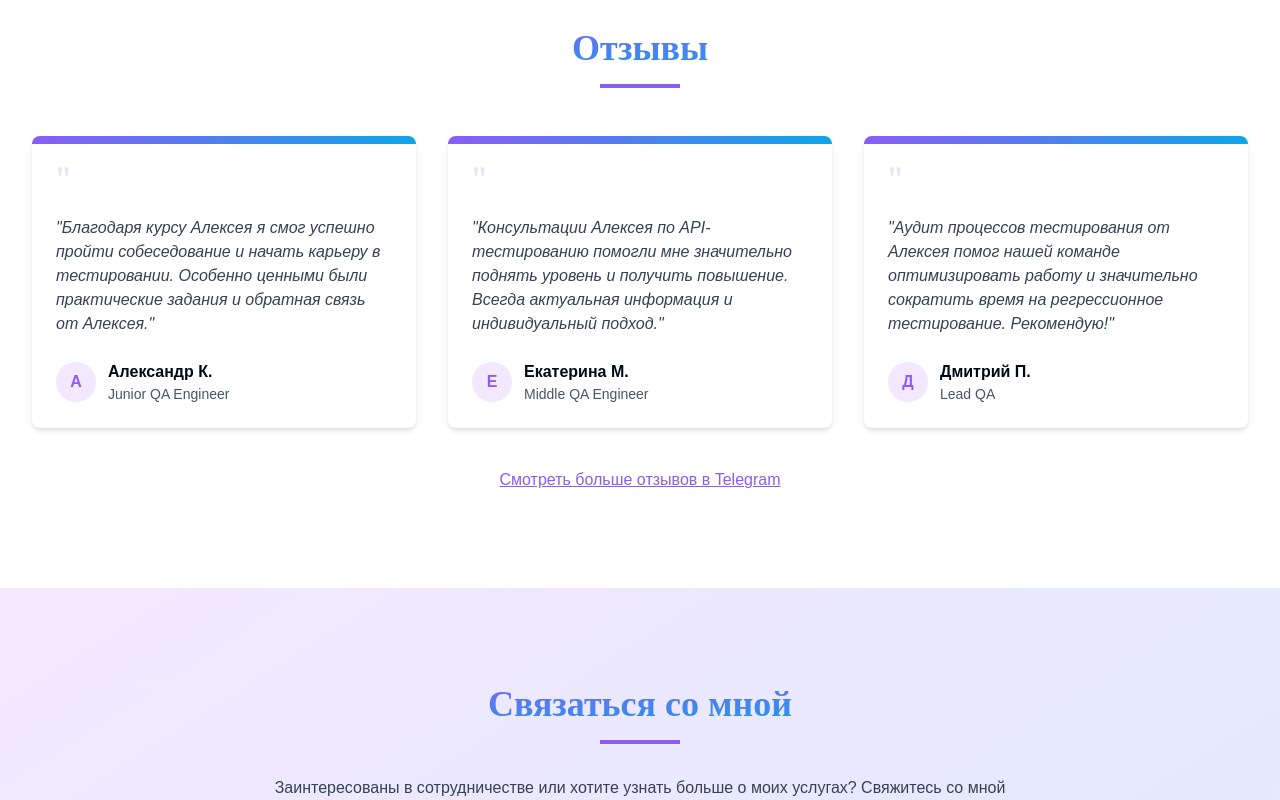
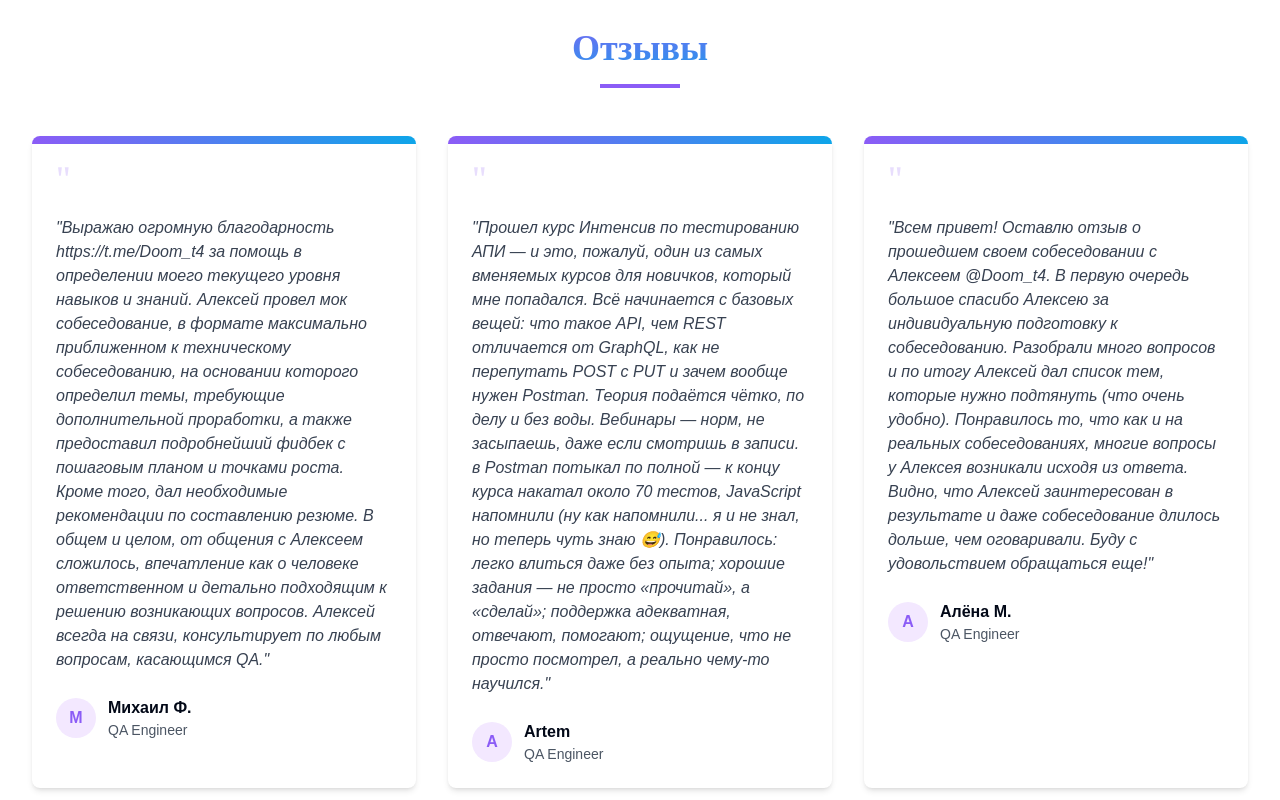
Before and after one commit to DrDoom74/klimenko-verse-hub, a React (Vite) app: page / in a window 1280 px wide. Shown: the part 4400-5200 px from the top of the page. Built offline with nearby package versions, Linux system fonts and the light colour scheme.

Commit message:
Update project and testimonial content
- Updated the link for the "Trenaжеры" project.
- Replaced the existing testimonials with the new ones provided.

```diff
--- a/src/components/Projects.tsx
+++ b/src/components/Projects.tsx
@@ -30,7 +30,7 @@ const Projects = () => {
       title: "Тренажеры",
       category: "Проект",
       description: "Интерактивные тренажеры для практки тестирования, позволяющие прокачать базовые навыки начинающим тестировщикам",
-      link: "https://trackhabits.ru/",
+      link: "https://aklimenkoschool.ru/simulators",
       linkText: "Посетить сайт"
     }
   ];
--- a/src/components/Testimonials.tsx
+++ b/src/components/Testimonials.tsx
@@ -4,19 +4,19 @@ import React from 'react';
 const Testimonials = () => {
   const testimonials = [
     {
-      name: "Александр К.",
-      role: "Junior QA Engineer",
-      message: "Благодаря курсу Алексея я смог успешно пройти собеседование и начать карьеру в тестировании. Особенно ценными были практические задания и обратная связь от Алексея.",
+      name: "Михаил Ф.",
+      role: "QA Engineer",
+      message: "Выражаю огромную благодарность https://t.me/Doom_t4 за помощь в определении моего текущего уровня навыков и знаний. Алексей провел мок собеседование, в формате максимально приближенном к техническому собеседованию, на основании которого определил темы, требующие дополнительной проработки, а также предоставил подробнейший фидбек с пошаговым планом и точками роста. Кроме того, дал необходимые рекомендации по составлению резюме. В общем и целом, от общения с Алексеем сложилось, впечатление как о человеке ответственном и детально подходящим к решению возникающих вопросов. Алексей всегда на связи, консультирует по любым вопросам, касающимся QA.",
     },
     {
-      name: "Екатерина М.",
-      role: "Middle QA Engineer",
-      message: "Консультации Алексея по API-тестированию помогли мне значительно поднять уровень и получить повышение. Всегда актуальная информация и индивидуальный подход.",
+      name: "Artem",
+      role: "QA Engineer",
+      message: "Прошел курс Интенсив по тестированию АПИ — и это, пожалуй, один из самых вменяемых курсов для новичков, который мне попадался. Всё начинается с базовых вещей: что такое API, чем REST отличается от GraphQL, как не перепутать POST с PUT и зачем вообще нужен Postman. Теория подаётся чётко, по делу и без воды. Вебинары — норм, не засыпаешь, даже если смотришь в записи. в Postman потыкал по полной — к концу курса накатал около 70 тестов, JavaScript напомнили (ну как напомнили... я и не знал, но теперь чуть знаю 😅). Понравилось: легко влиться даже без опыта; хорошие задания — не просто «прочитай», а «сделай»; поддержка адекватная, отвечают, помогают; ощущение, что не просто посмотрел, а реально чему-то научился.",
     },
     {
-      name: "Дмитрий П.",
-      role: "Lead QA",
-      message: "Аудит процессов тестирования от Алексея помог нашей команде оптимизировать работу и значительно сократить время на регрессионное тестирование. Рекомендую!",
+      name: "Алёна М.",
+      role: "QA Engineer",
+      message: "Всем привет! Оставлю отзыв о прошедшем своем собеседовании с Алексеем @Doom_t4. В первую очередь большое спасибо Алексею за индивидуальную подготовку к собеседованию. Разобрали много вопросов и по итогу Алексей дал список тем, которые нужно подтянуть (что очень удобно). Понравилось то, что как и на реальных собеседованиях, многие вопросы у Алексея возникали исходя из ответа. Видно, что Алексей заинтересован в результате и даже собеседование длилось дольше, чем оговаривали. Буду с удовольствием обращаться еще!",
     },
   ];
 
```
